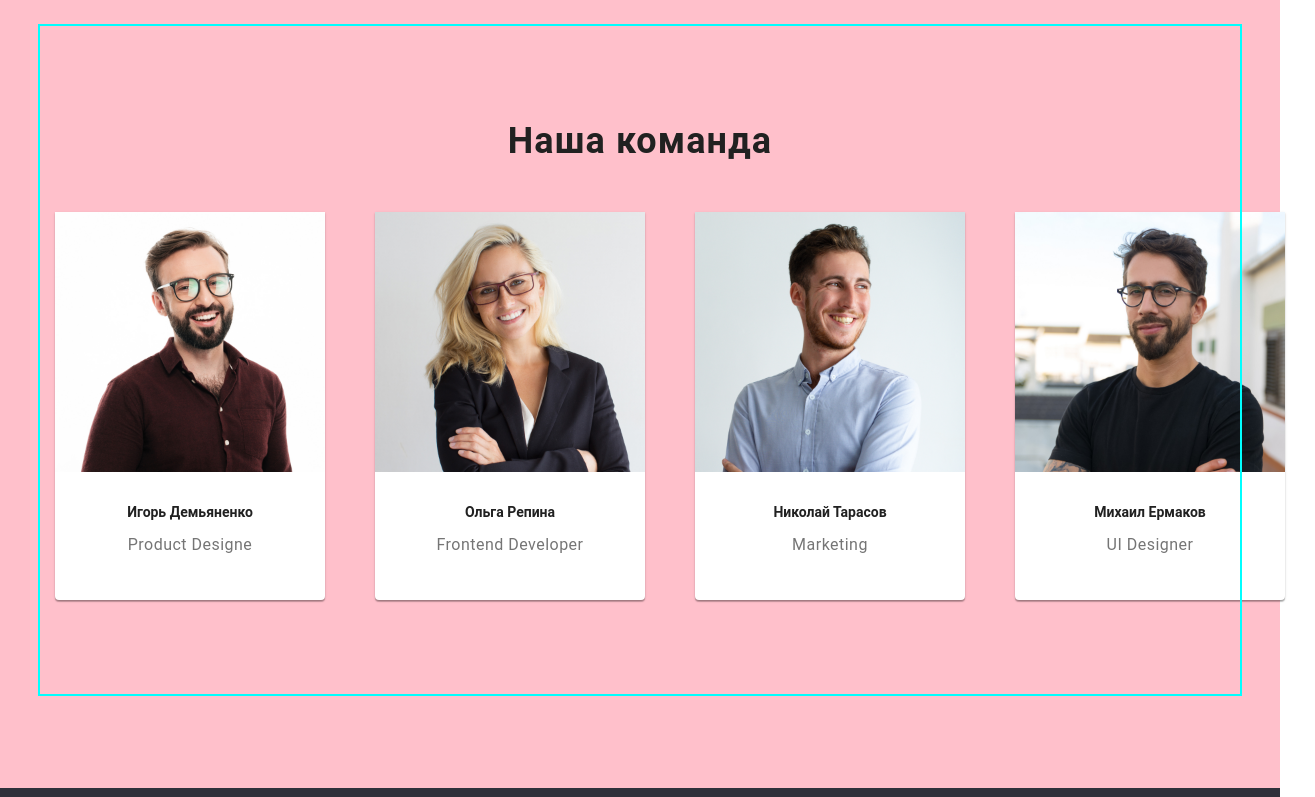
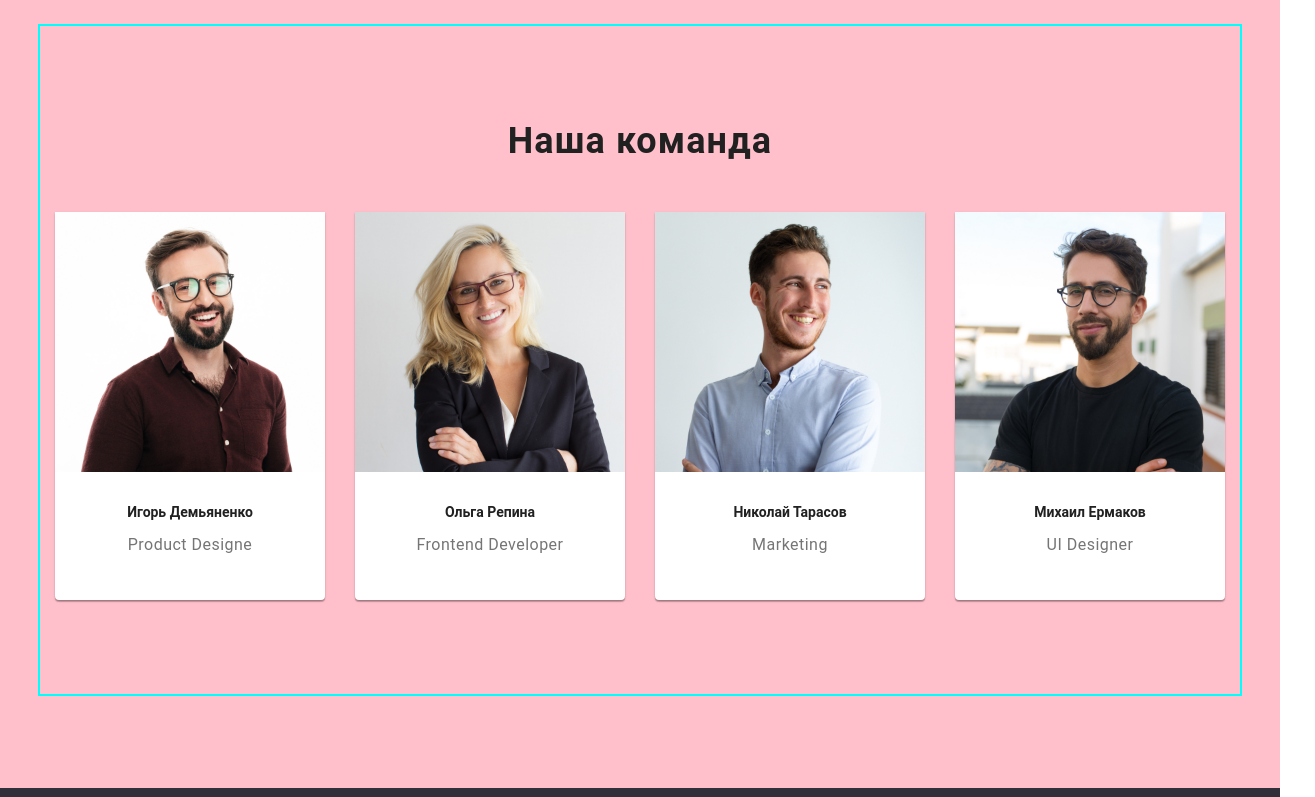
Before and after one commit to Pigul-Igor/goit-markup-hw-03, a plain HTML site: page index.html in a window 1280 px wide. Shown: the part 1705-2502 px from the top of the page, 1315 px wide, since content can reach past the window. Drawn offline with nearby package versions, Linux system fonts and the light colour scheme.

Commit message:
Студія - ідеал

```diff
--- a/css/styles.css
+++ b/css/styles.css
@@ -229,9 +229,9 @@ ul {
   justify-content: space-between;
 }
 
-.feature-list li + li {
+/* .feature-list li + li {
   margin-left: 30px;
-}
+} */
 .item {
   width: calc((100%-90px) / 4);
   margin-right: 30px;
@@ -338,6 +338,7 @@ ul {
 
 .team-flex {
   display: flex;
+  /* justify-content: space-between; */
   /* flex-wrap: wrap; */
 
   list-style: none;
@@ -350,7 +351,7 @@ ul {
   list-style: none;
   width: 270;
   text-align: center;
-  margin-right: 50px;
+  margin-right: 30px;
   /* padding: 0px; */
   margin-bottom: 94px;
   padding-bottom: 30px;
```
